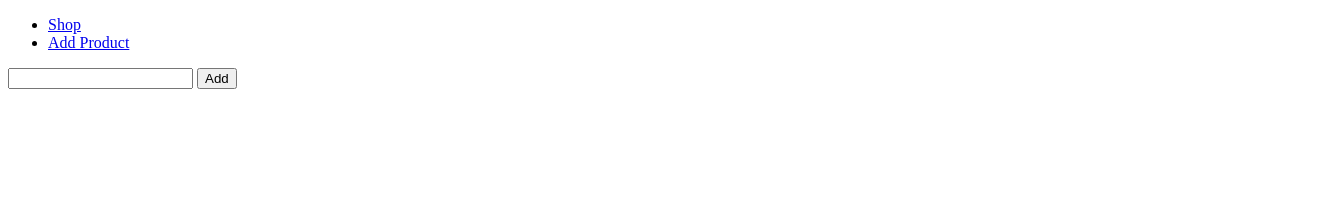
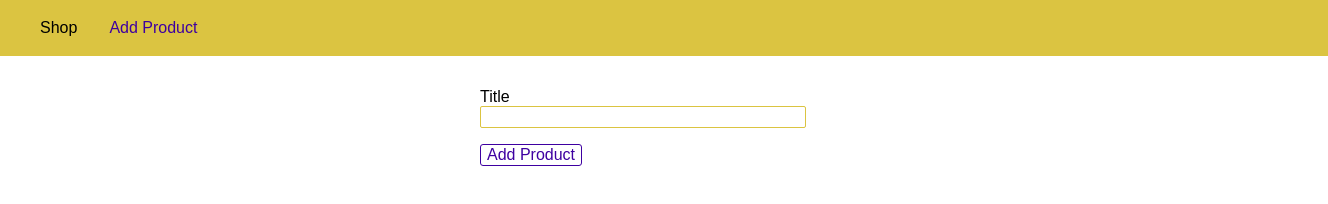
Before and after one commit to AbinPalliyil/node-learning, a website: page view/add-product.html in a window 1280 px wide. Shown: the whole page, 1328 px wide, since content can reach past the window. Drawn offline with Linux system fonts and the light colour scheme.

Commit message:
Added Style

```diff
--- a/app.js
+++ b/app.js
@@ -4,12 +4,12 @@ const express = require('express');
 
 const adminRoute = require('./routes/admin');
 const shopRoute = require('./routes/shop');
-const rootDir = require('./util/path');
 
 const app = express();
 
 //parse data
 app.use(express.urlencoded({ extended: false }));
+app.use(express.static(path.join(__dirname, "public")))
 
 app.get('/', (req, res, next) => {
 	res.send('Homepage');
@@ -20,7 +20,7 @@ app.use('/shop', shopRoute);
 
 //error page
 app.use((req, res, next) => {
-	res.status(404).sendFile(path.join(rootDir, 'view', 'error-page.html'));
+	res.status(404).sendFile(path.join(__dirname, 'view', 'error-page.html'));
 });
 
 app.listen(5000, () => {
--- /dev/null
+++ b/public/css/main.css
@@ -0,0 +1,82 @@
+body {
+    padding: 0;
+    margin: 0;
+    font-family: sans-serif;
+}
+
+main {
+    padding: 1rem;
+}
+
+.main-header {
+    width: 100%;
+    height: 3.5rem;
+    background-color: #dbc441;
+    padding: 0 1.5rem;
+}
+
+.main-header__nav {
+    height: 100%;
+    display: flex;
+    align-items: center;
+}
+
+.main-header__item-list {
+    list-style: none;
+    margin: 0;
+    padding: 0;
+    display: flex;
+}
+
+.main-header__item {
+    margin: 0 1rem;
+    padding: 0;
+}
+
+.main-header__item a {
+    text-decoration: none;
+    color: black;
+}
+
+.main-header__item a:hover,
+.main-header__item a:active,
+.main-header__item a.active {
+    color: #3e00a1;
+}
+
+.product-form {
+    width: 20rem;
+    max-width: 90%;
+    margin: auto;
+}
+
+.form-control {
+    margin: 1rem 0;
+}
+
+.form-control label,
+.form-control input {
+    display: block;
+    width: 100%;
+}
+
+.form-control input {
+    border: 1px solid #dbc441;
+    font: inherit;
+    border-radius: 2px;
+}
+
+button {
+    font: inherit;
+    border: 1px solid #3e00a1;
+    color: #3e00a1;
+    background: white;
+    border-radius: 3px;
+    cursor: pointer;
+}
+
+button:hover,
+button:active {
+    background-color: #3e00a1;
+    color: white;
+}
--- a/view/add-product.html
+++ b/view/add-product.html
@@ -1,26 +1,34 @@
 <!DOCTYPE html>
 <html lang="en">
+
 <head>
     <meta charset="UTF-8">
     <meta name="viewport" content="width=device-width, initial-scale=1.0">
-    <title>Document</title>
+    <meta http-equiv="X-UA-Compatible" content="ie=edge">
+    <title>Add Product</title>
+    <link rel="stylesheet" href="/css/main.css">
 </head>
+
 <body>
-    <header>
-        <nav>
-            <ul>
-                <li><a href="/">Shop</a></li>
-                <li><a href="/add-product">Add Product</a></li>
-
+    <header class="main-header">
+        <nav class="main-header__nav">
+            <ul class="main-header__item-list">
+                <li class="main-header__item"><a href="/">Shop</a></li>
+                <li class="main-header__item"><a class="active" href="/admin/add-product">Add Product</a></li>
             </ul>
         </nav>
     </header>
+
     <main>
-        <form action="/api/admin/add-product" method="post">
-            <input type="text" name="title" id="">
-            <button type="submit">Add</button>
+        <form class="product-form" action="/admin/add-product" method="POST">
+            <div class="form-control">
+                <label for="title">Title</label>
+                <input type="text" name="title" id="title">
+            </div>
+
+            <button type="submit">Add Product</button>
         </form>
     </main>
+</body>
 
-</body>
 </html>
```
Also changed, not shown: view/error-page.html (+16 -2 lines), view/shop.html (+14 -9 lines).
